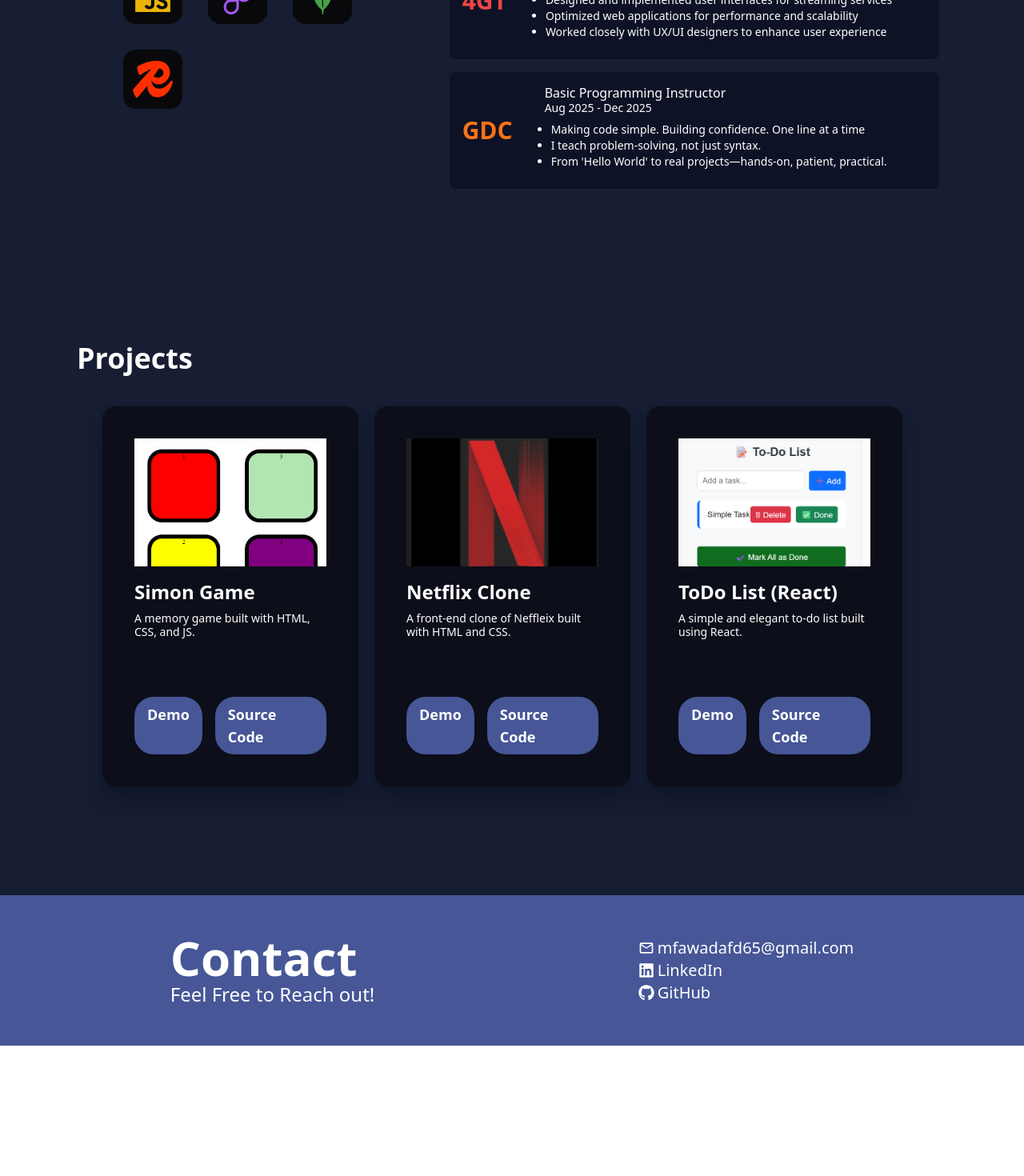
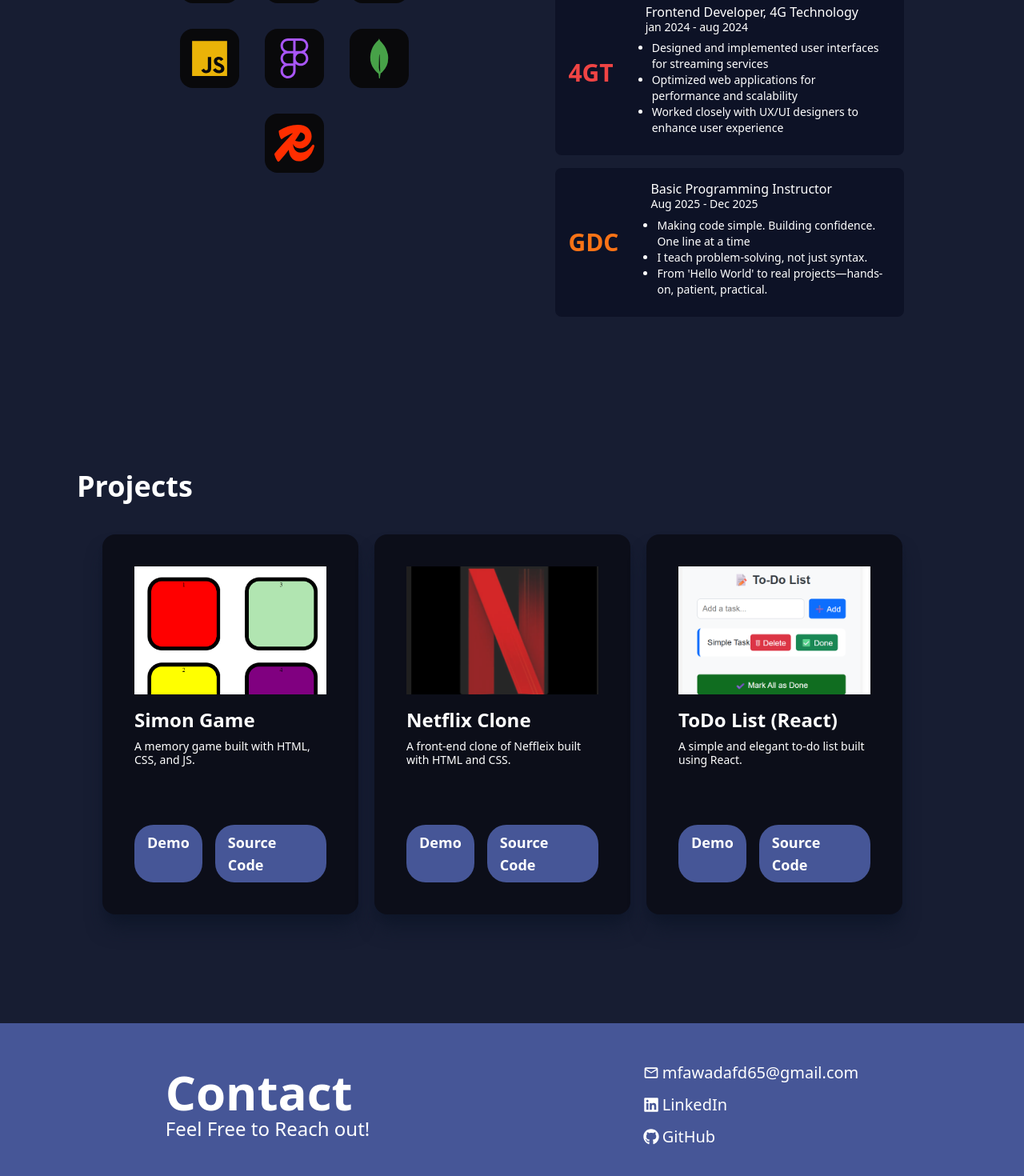
Before and after one commit to mfawadafd/Portfolio, a React (Vite) app: page / in a window 1280 px wide. Shown: the part 1759-3229 px from the top of the page at 80% size. Before the commit the page ends 3066 px from the top, so only its background shows below. Built offline with nearby package versions, Linux system fonts and the light colour scheme.

Commit message:
reponsivenes issuse solved

```diff
--- a/src/components/About/About.jsx
+++ b/src/components/About/About.jsx
@@ -13,7 +13,7 @@
             <ul>
                 <div className='flex gap-3 py-4'>
                     <IoArrowForward size={30} className= "mt-1 text-blue-500"/>
-                    <span className='w-96 md:w-80 text-sm md:text-md'>
+                    <span className='w-full md:w-80 text-sm md:text-md'>
                     <h1 className='text-xl md:text-2xl font-semibold leading-normal'>Frontend Developer</h1>
                     <p className='text-sm md:text-md mt-2 leading-tight'>
                     I am a passionate frontend developer with a keen eye for design and user experience. I love creating interactive and responsive web applications that provide a seamless user experience. My expertise lies in HTML, CSS, JavaScript, and React.js, and I am always eager to learn new technologies and improve my skills.
@@ -22,7 +22,7 @@
                 </div>
                 <div className='flex gap-3 py-4'>
                     <IoArrowForward size={30} className= "mt-1 text-blue-500"/>
-                    <span className='w-96 md:w-80 text-sm md:text-md'>
+                    <span className='w-full md:w-80 text-sm md:text-md'>
                     <h1 className='text-xl md:text-2xl font-semibold leading-normal'>Backend Developer</h1>
                     <p className='text-sm md:text-md mt-2 leading-tight'>
                     As a backend developer, I specialize in building robust and scalable server-side applications. I have experience with Node.js, Express.js, and various databases like MongoDB and MySQL. I enjoy working on APIs and ensuring that the data flow between the frontend and backend is efficient and secure.
@@ -31,7 +31,7 @@
                 </div>
                 <div className='flex gap-3 py-4'>
                     <IoArrowForward size={30} className= "mt-1 text-blue-500"/>
-                    <span className='w-96 md:w-80 text-sm md:text-md'>
+                    <span className='w-full md:w-80 text-sm md:text-md'>
                     <h1 className='text-xl md:text-2xl font-semibold leading-normal'>Database Developer</h1>
                     <p className='text-sm md:text-md mt-2 leading-tight'>
                     I have a strong understanding of database design and management. I am proficient in SQL and NoSQL databases, and I enjoy optimizing queries and ensuring data integrity. My goal is to create efficient database structures that support the needs of the applications I work on.
--- a/src/components/Experience/Experience.jsx
+++ b/src/components/Experience/Experience.jsx
@@ -10,8 +10,8 @@
     return (
         <div id='Experience' className='p-10 md:p-24'>
             <h1 className='text-2 md:text-4xl font-bold text-white'>Experience</h1>
-            <div className='flex flex-warp items-center justify-around'>
-                <div className='flex flex-wrap md:w-2/5 gap-8 md:p-12 py-10'>
+            <div className='flex flex-col md:flex-row items-center justify-around'>
+                <div className='flex flex-wrap w-full md:w-2/5 gap-8 md:p-12 py-10 justify-center'>
                     <span className='p-3 bg-zinc-950 flex item-center rounded-2xl'>
                         <FaHtml5 size={50} className='text-orange-500' />
                     </span>
@@ -34,7 +34,7 @@
                         <SiRedis size={50} color='#FF2E00' />
                     </span>
                 </div>
-                <div>
+                <div className='w-full md:w-2/5'>
                     <div className='flex gap-10 bg-slate-950 bg-opacity-45 mt-4 rounded-lg p-4 items-center'>
                         <div className="text-blue-500 font-bold text-4xl">
                             TT
--- a/src/components/Footer/Footer.jsx
+++ b/src/components/Footer/Footer.jsx
@@ -4,23 +4,23 @@
 const Footer = () => {
   return (
     <div
-    id='Footer' className='flex justify-around bg-[#465697] text-white p-10 md:p-12 items-center'>
-        <div>
+      id='Footer' className='flex flex-col md:flex-row md:justify-around items-center gap-6 bg-[#465697] text-white p-10 md:p-12'>
+      <div className='text-center md:text-left'>
         <h1 className='text-2xl md:text-6xl font-bold'>Contact</h1>
         <h3 className='text-sm md:text-2xl font-normal'>Feel Free to Reach out!</h3>
       </div>
-    <ul className='text-sm md:text-xl'>
-        <li className='flex gap-1 items-center'><MdOutlineEmail size={20}/>
+      <ul className='text-sm md:text-xl flex flex-col gap-3'>
+        <li className='flex gap-1 items-center justify-center md:justify-start'><MdOutlineEmail size={20} />
           <a href="mailto:mfawadafd65@gmail.com" target="_blank" rel="noopener noreferrer">
             mfawadafd65@gmail.com
           </a>
         </li>
-        <li className='flex gap-1 items-center'><FaLinkedin size={20}/>
+        <li className='flex gap-1 items-center justify-center md:justify-start'><FaLinkedin size={20} />
           <a href="https://www.linkedin.com/in/muhammad-fawad-839565232/" target="_blank" rel="noopener noreferrer">
             LinkedIn
           </a>
         </li>
-        <li className='flex gap-1 items-center'><FaGithub size={20}/>
+        <li className='flex gap-1 items-center justify-center md:justify-start'><FaGithub size={20} />
           <a href="https://github.com/mfawadafd" target="_blank" rel="noopener noreferrer">
             GitHub
           </a>
```
Lines whose indentation alone changed are shown as unchanged.
